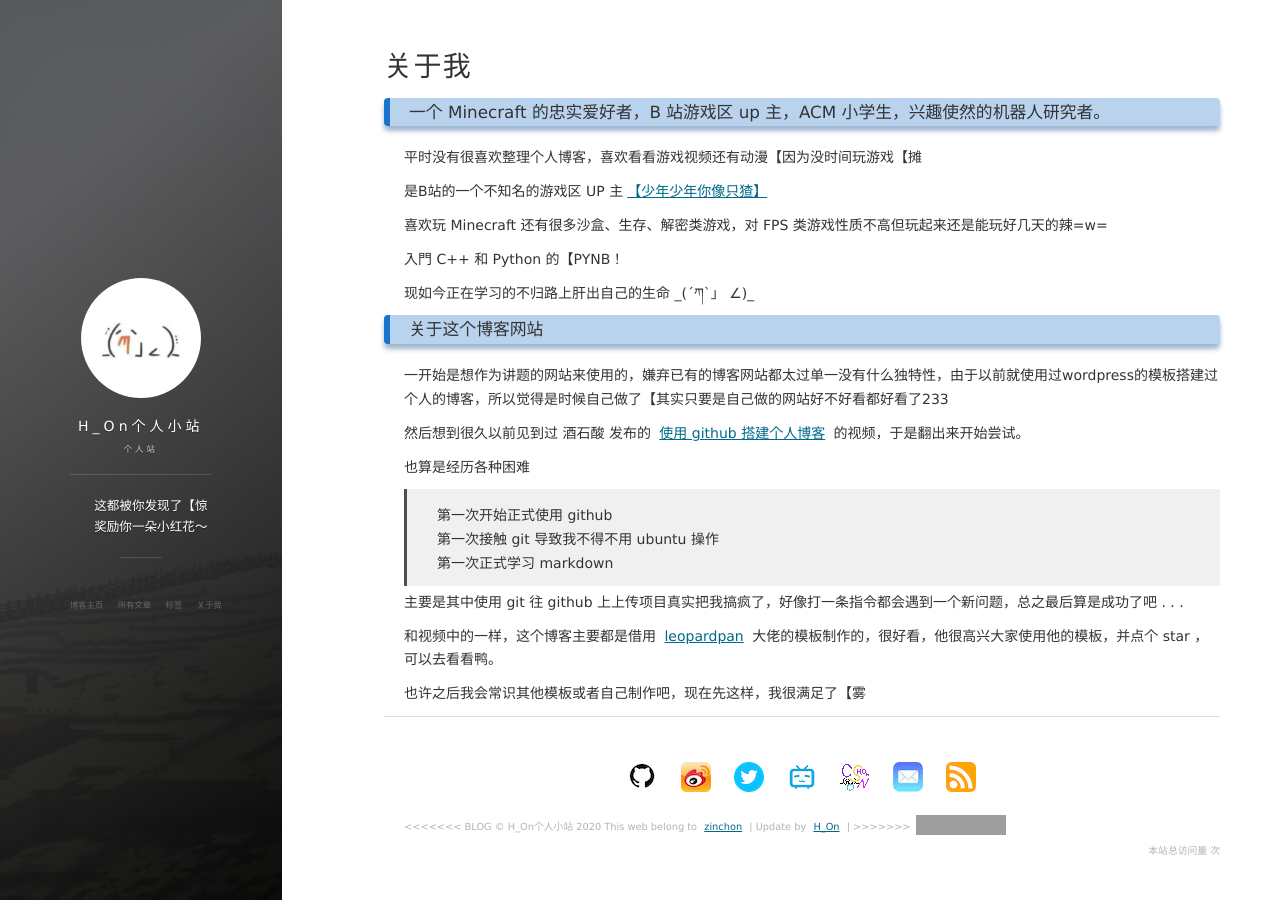
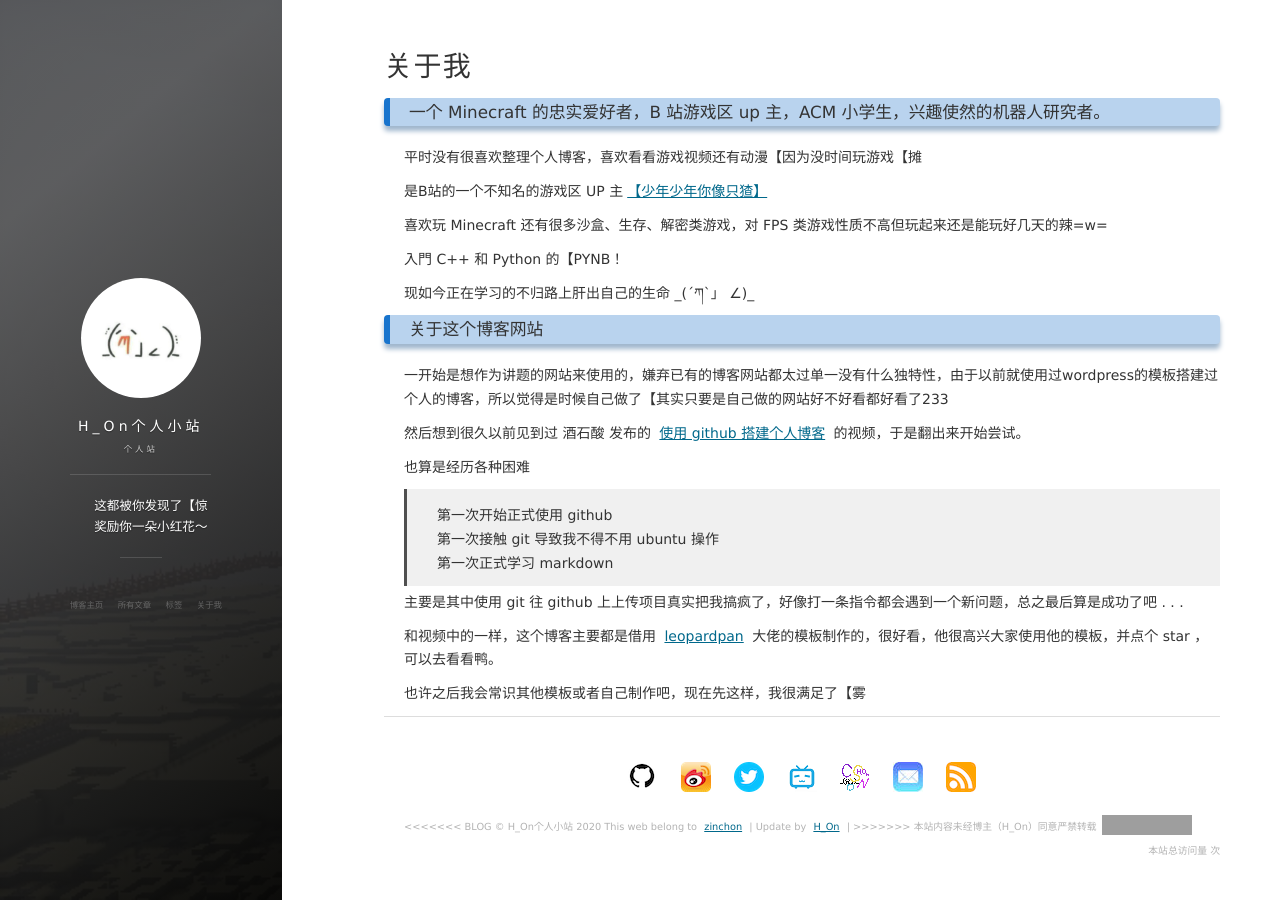
Before and after one commit to Hybrogen/Hybrogen.github.io, a Jekyll site: the page built from about.md, in a window 1280 px wide. Built offline with Jekyll 4.4.1, drawn with Linux system fonts in a browser that asks for light colours; nearby versions of some CDN libraries; comment, search, counter and statistics services are not loaded; grey boxes are pictures that could not be loaded.

Commit message:
未经同意严禁转载

```diff
--- a/_includes/footer.html
+++ b/_includes/footer.html
@@ -107,7 +107,7 @@
                                 <<<<<<< BLOG
                                 &copy; {{ site.title }} {{ site.time | date: '%Y' }} This web belong to <a href="https://hybrogen.github.io/about">zinchon</a> |
                                 Update by <a href="https://hybrogen.github.io/">H_On</a> |
-                                >>>>>>>
+                                >>>>>>> 本站内容未经博主（H_On）同意严禁转载
                                 <iframe
                                         style="margin-left: 2px; margin-bottom:-5px;"
                                         frameborder="0" scrolling="0" width="91px" height="20px"
@@ -126,3 +126,4 @@
                 </div>
         </footer>
 </section>
+<!--本站内容未经博主（H_On）同意严禁转载-->
```
